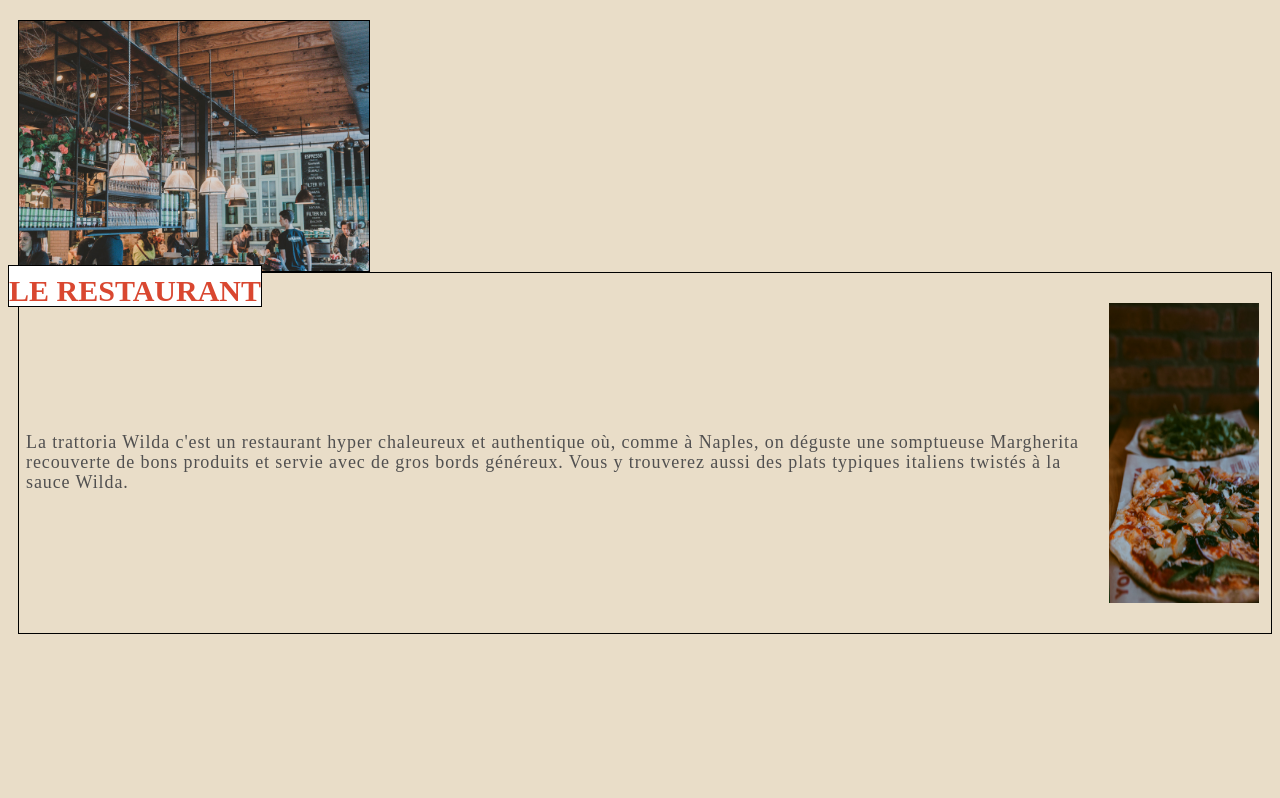
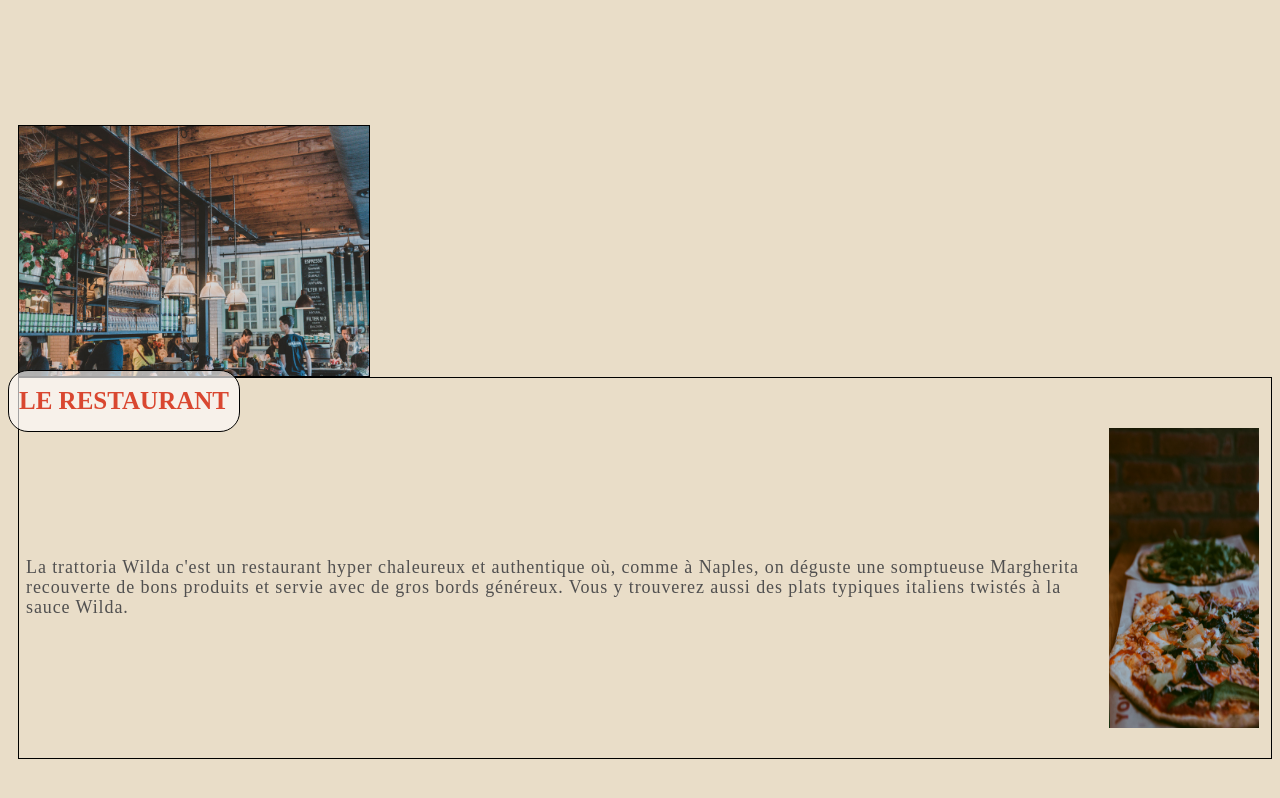
Before and after one commit to Wild-Restaurant/WildProjet1, a plain HTML site: page index.html in a window 1280 px wide. Drawn offline with Linux system fonts and the light colour scheme.

Commit message:
WIP opacity,margin,global margin

```diff
--- a/style.css
+++ b/style.css
@@ -30,7 +30,7 @@ img {
     justify-content: flex-end;
     margin-left: 10px;
     color: #515050;
-    padding-top: 30px;
+    padding-top: 50px;
 
 }
 
@@ -44,9 +44,10 @@ img {
 h2 {
     font-family: Oswald;
     color: #D94730;
-    font-size: 30px;
+    font-size: 25px;
     display: flex;
     align-items: center;
+
 
 }
 
@@ -55,11 +56,14 @@ h2 {
     justify-content: center;
     border: solid black 1px;
     background-color: white;
-    width: fit-content;
-    height: 40px;
+    width: 230px;
+    height: 60px;
     position: absolute;
     z-index: 2;
     margin-top: 245px;
+    border-radius: 20px;
+    background: rgba(255, 253, 253, 0.64);
+
 
   }
 
@@ -83,11 +87,10 @@ h2 {
 .global{
     position: relative;
     z-index: 1;
+    margin-top: 125px;
+}
 
 
 @media screen and (min-width: 600px) {
 
 }
-
-
-}
```
Also changed, not shown: index.html (+4 -1 lines).
